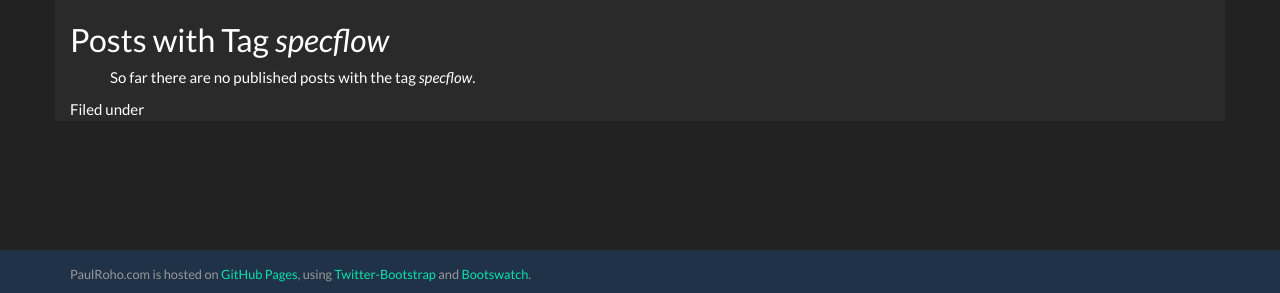
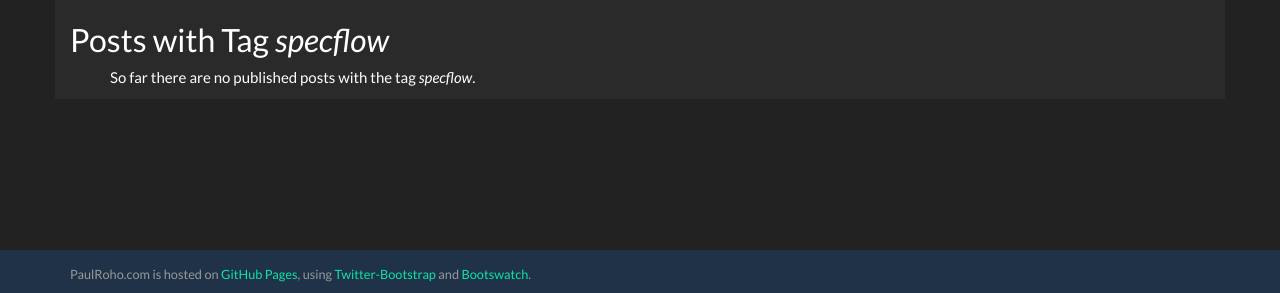
Before and after one commit to paulroho/paulroho.github.io, a Jekyll site: the page built from blog/tags/index.html, in a window 1280 px wide and 1080 px high. Shown: the part 765-1058 px from the top of the window. Built offline with Jekyll 4.4.1, drawn with Linux system fonts in a browser that asks for light colours; nearby versions of some CDN libraries.

Commit message:
filed under hidden also for blog.html layout

```diff
--- a/_layouts/blog.html
+++ b/_layouts/blog.html
@@ -56,9 +56,9 @@
 	  {{ content }}
 
 		<div class="tags">
-		{% unless page.tags.size == 0 %}
+		{% if page.tags.size > 0 %}
 		Filed under
-		{% endunless %}
+		{% endif %}
 		{% for tag in page.tags %}
 			<span><a href="/blog/tags/#{{ tag }}">{{ tag }}</a></span>
 			{% unless forloop.last %} | {% endunless %}
```
